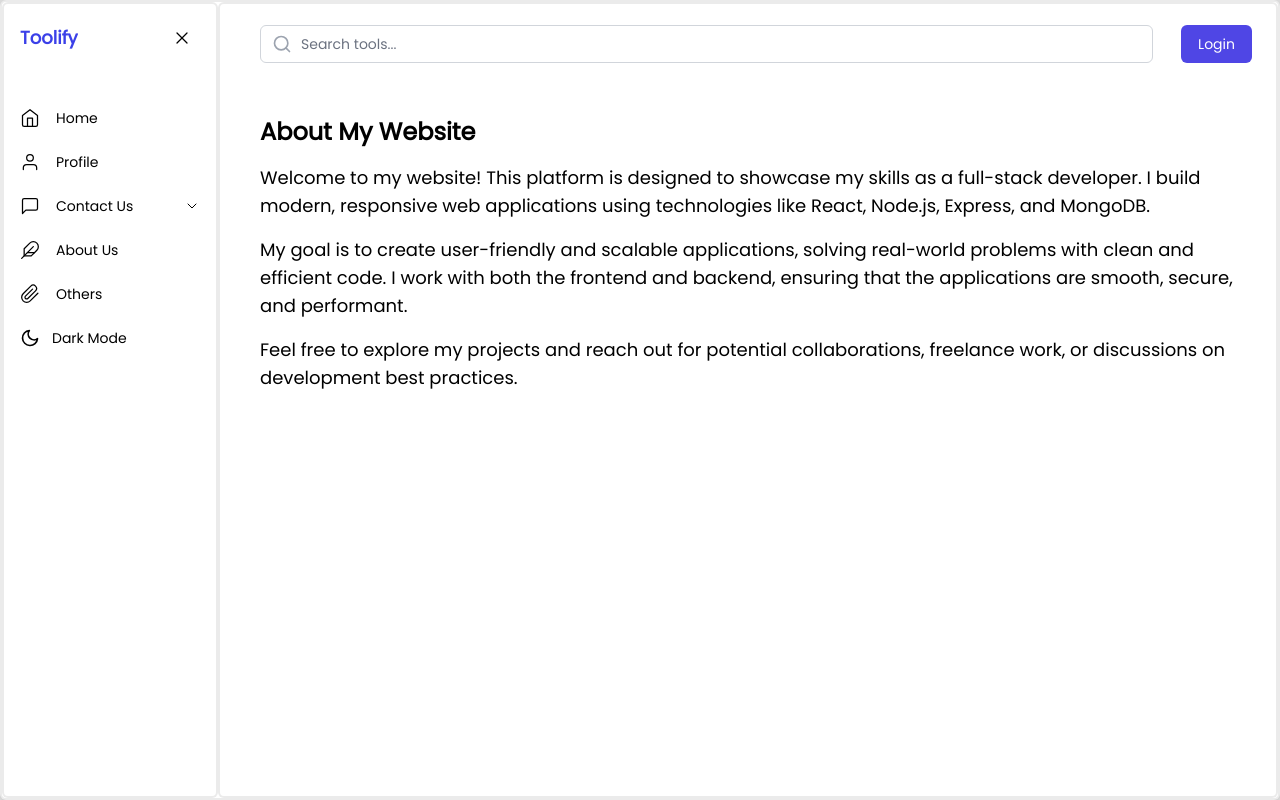
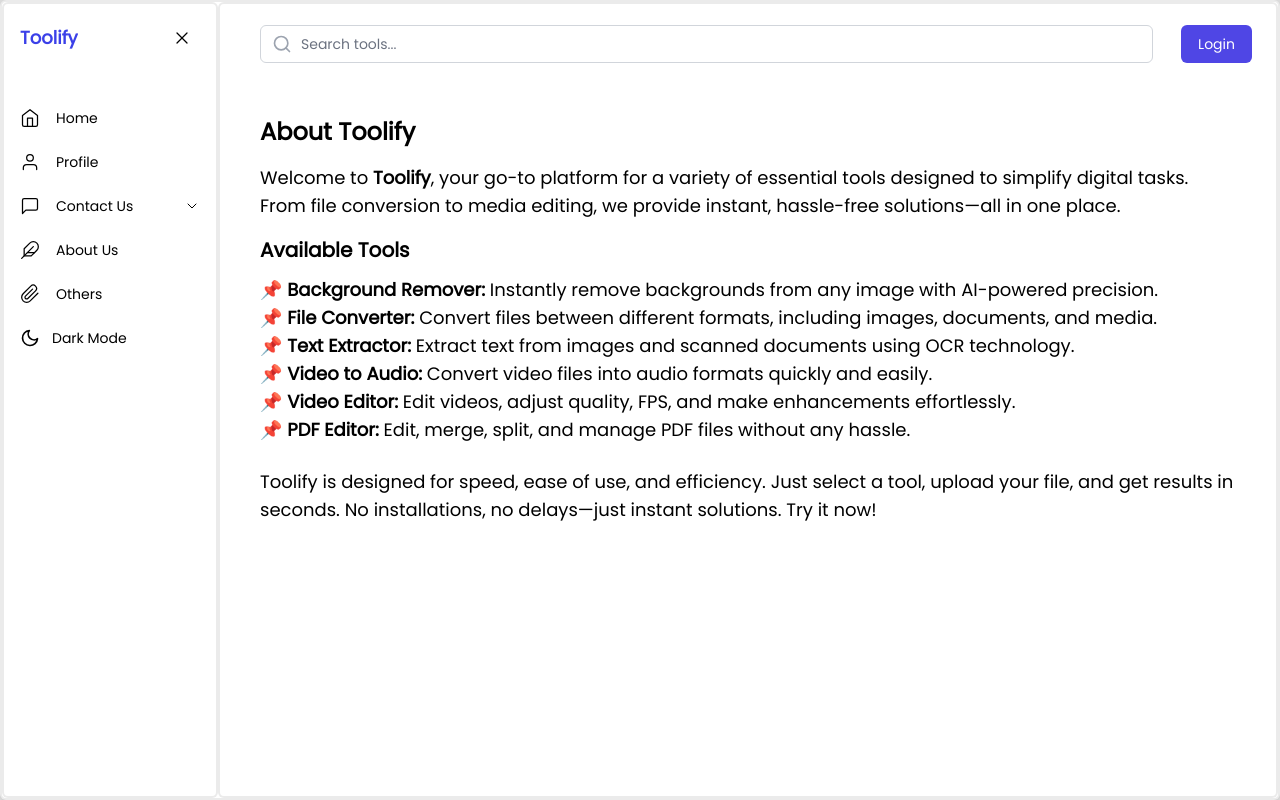
Before and after one commit to OmkarGhadge24/toolify, a React (Create React App) app in the folder frontend/: page /about in a window 1280 px wide. Built offline with nearby package versions, Linux system fonts and the light colour scheme.

Commit message:
favicon fixed with about us page

```diff
--- a/frontend/src/components/About.jsx
+++ b/frontend/src/components/About.jsx
@@ -3,17 +3,26 @@
 const About = () => {
   return (
     <div className="p-4">
-      <h1 className="text-xl md:text-2xl font-bold mb-4">About My Website</h1>
+      <h1 className="text-xl md:text-2xl font-bold mb-4">About Toolify</h1>
       <p className="text-md md:text-lg mb-4">
-        Welcome to my website! This platform is designed to showcase my skills as a full-stack developer.
-        I build modern, responsive web applications using technologies like React, Node.js, Express, and MongoDB.
+        Welcome to <strong>Toolify</strong>, your go-to platform for a variety of essential tools designed
+        to simplify digital tasks. From file conversion to media editing, we provide instant, hassle-free solutions—all in one place.
       </p>
-      <p className="text-md md:text-lg mb-4">
-        My goal is to create user-friendly and scalable applications, solving real-world problems with clean and efficient code.
-        I work with both the frontend and backend, ensuring that the applications are smooth, secure, and performant.
+
+      <h2 className="text-lg md:text-xl font-semibold mb-3">Available Tools</h2>
+
+      <p className="text-md md:text-lg">
+        📌 <strong>Background Remover:</strong> Instantly remove backgrounds from any image with AI-powered precision.<br />
+        📌 <strong>File Converter:</strong> Convert files between different formats, including images, documents, and media.<br />
+        📌 <strong>Text Extractor:</strong> Extract text from images and scanned documents using OCR technology.<br />
+        📌 <strong>Video to Audio:</strong> Convert video files into audio formats quickly and easily.<br />
+        📌 <strong>Video Editor:</strong> Edit videos, adjust quality, FPS, and make enhancements effortlessly.<br />
+        📌 <strong>PDF Editor:</strong> Edit, merge, split, and manage PDF files without any hassle.
       </p>
-      <p className="text-md md:text-lg mb-4">
-        Feel free to explore my projects and reach out for potential collaborations, freelance work, or discussions on development best practices.
+
+      <p className="text-md md:text-lg mt-6">
+        Toolify is designed for speed, ease of use, and efficiency. Just select a tool, upload your file, and get results in seconds.
+        No installations, no delays—just instant solutions. Try it now!
       </p>
     </div>
   );
--- a/frontend/src/pages/FileConverter.jsx
+++ b/frontend/src/pages/FileConverter.jsx
@@ -17,15 +17,6 @@
     toFormat: 'DOCX',
     allowMultiple: false,
     icon: FaFileWord
-  },
-  {
-    id: 'pdf-to-jpg',
-    title: 'PDF to JPG',
-    description: 'Convert PDF pages to JPG images',
-    fromFormat: 'PDF',
-    toFormat: 'JPG',
-    allowMultiple: false,
-    icon: FaFileImage
   },
   {
     id: 'pdf-to-pptx',
@@ -74,6 +65,15 @@
     toFormat: 'PDF',
     allowMultiple: false,
     icon: FaFilePdf
+  },
+  {
+    id: 'pdf-to-jpg',
+    title: 'PDF to JPG',
+    description: 'Convert PDF pages to JPG images',
+    fromFormat: 'PDF',
+    toFormat: 'JPG',
+    allowMultiple: false,
+    icon: FaFileImage
   },
   // Image Conversions
   {
```
Also changed, not shown: 1 other file (tests, documents, lock files or other folders).
